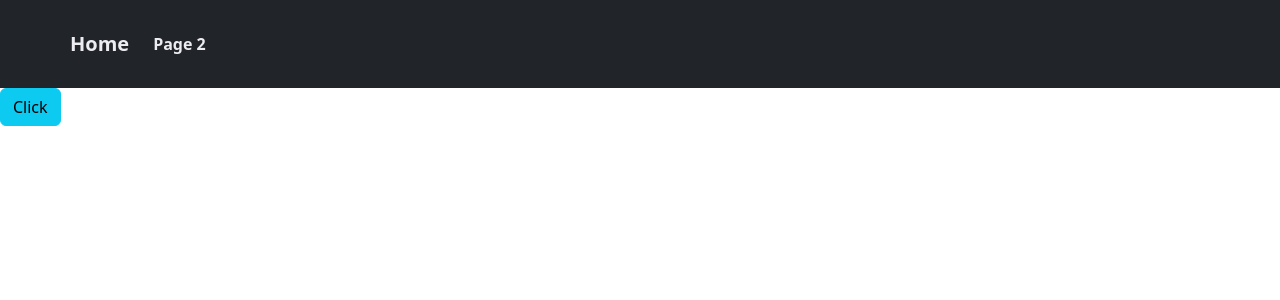
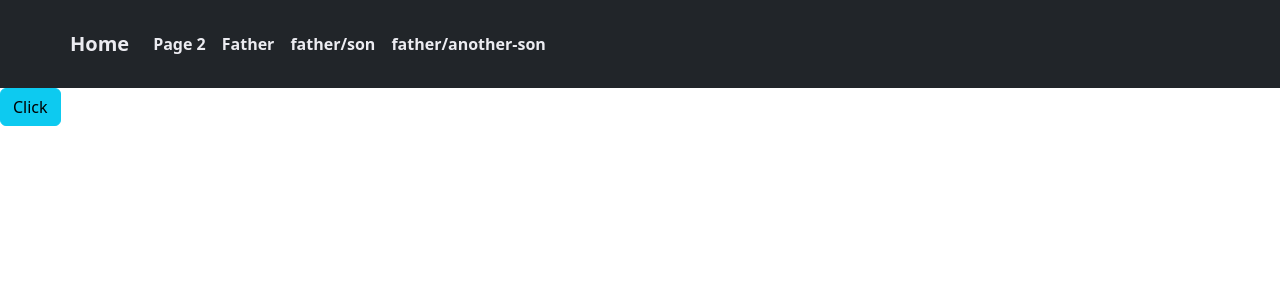
Before and after one commit to ItayMizrachi/L35, a React (Vite) app: page / in a window 1280 px wide. Shown: the top 300 px of the page. Built offline with nearby package versions, Linux system fonts and the light colour scheme.

Commit message:
michael api lesson

```diff
--- a/src/components_general/Header.jsx
+++ b/src/components_general/Header.jsx
@@ -36,6 +36,33 @@ export default function Header() {
                 <strong>Page 2</strong>
               </Link>
             </li>
+            <li className="nav-item">
+              <Link
+                to="father"
+                className="nav-link"
+                style={{ color: "#ececf1" }}
+              >
+                <strong>Father</strong>
+              </Link>
+            </li>
+            <li className="nav-item">
+              <Link
+                to="father/son"
+                className="nav-link"
+                style={{ color: "#ececf1" }}
+              >
+                <strong>father/son</strong>
+              </Link>
+            </li>
+            <li className="nav-item">
+              <Link
+                to="father/another-son"
+                className="nav-link"
+                style={{ color: "#ececf1" }}
+              >
+                <strong>father/another-son</strong>
+              </Link>
+            </li>
           </ul>
         </div>
       </nav>
```
